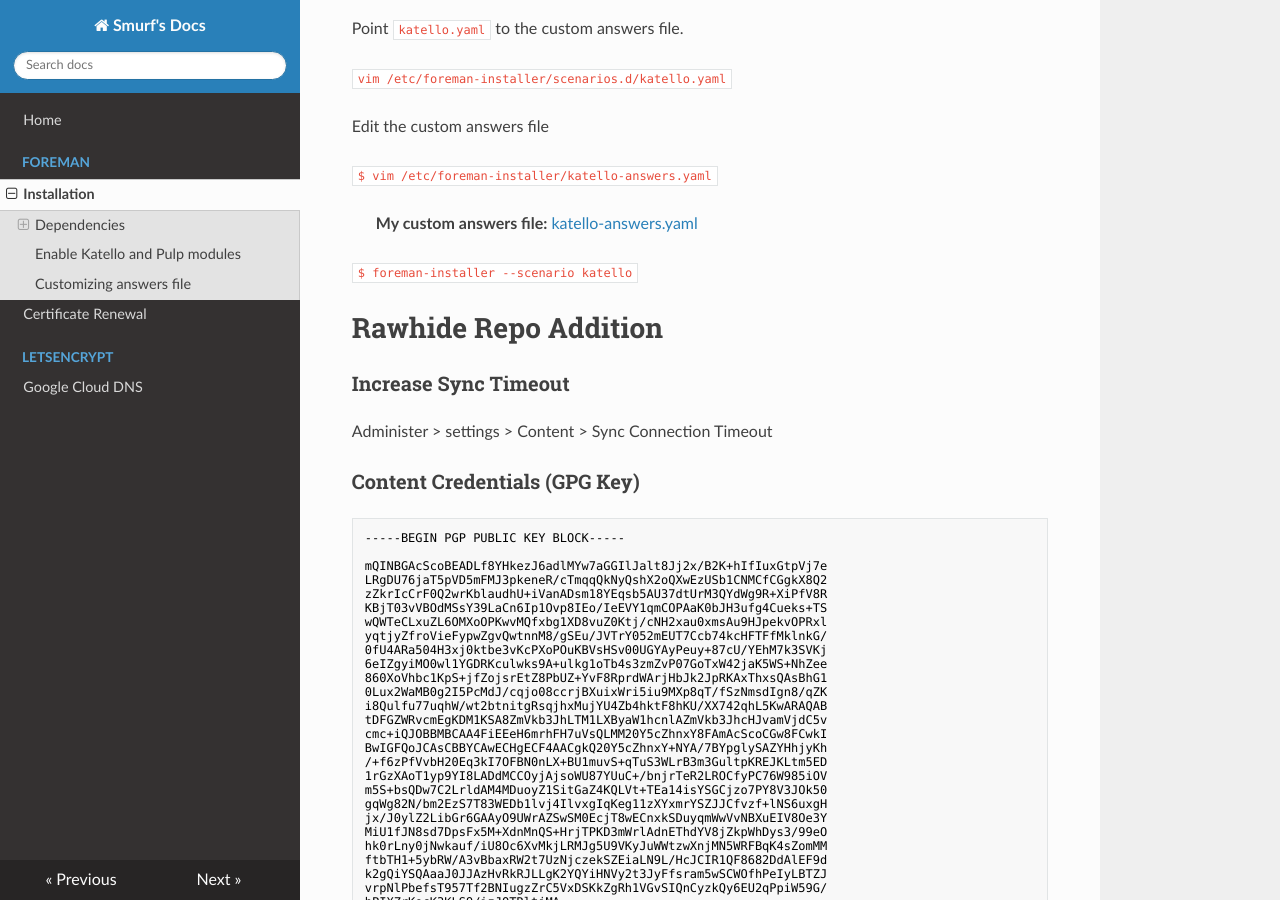
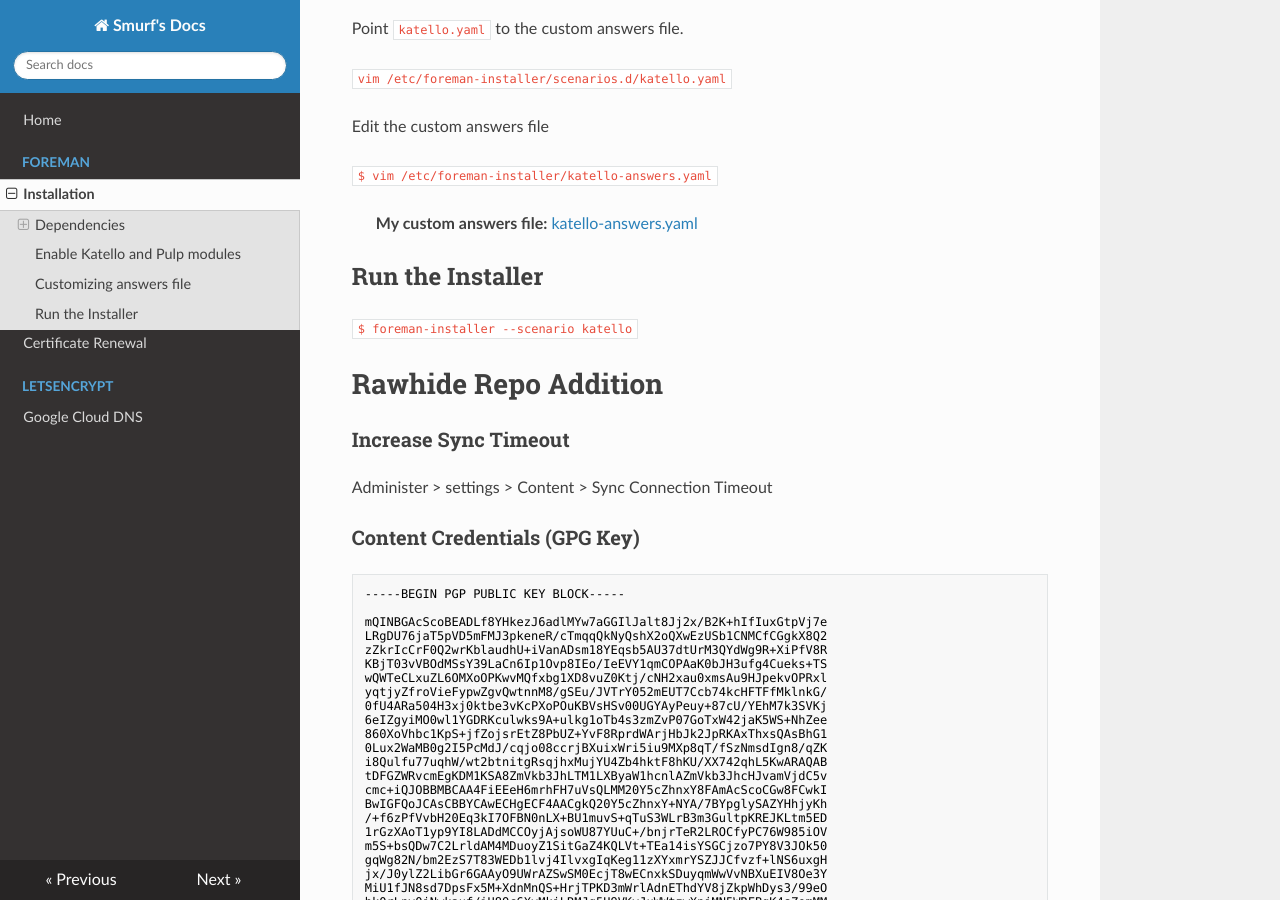
Before and after one commit to Smurf/smurf-docs, an MkDocs documentation site: the page built from docs/foreman/installation.md, in a window 1280 px wide and 900 px high, scrolled down 956 px. Built offline with MkDocs 1.6.1, drawn with Linux system fonts in a browser that asks for light colours; nearby versions of some CDN libraries.

Commit message:
Add header for install

```diff
--- a/docs/foreman/installation.md
+++ b/docs/foreman/installation.md
@@ -47,6 +47,8 @@ Edit the custom answers file
 `$ vim /etc/foreman-installer/katello-answers.yaml`
 
 > **My custom answers file:** [katello-answers.yaml](./katello-answers.yaml)
+
+## Run the Installer
 
 `$ foreman-installer --scenario katello`
 
```
